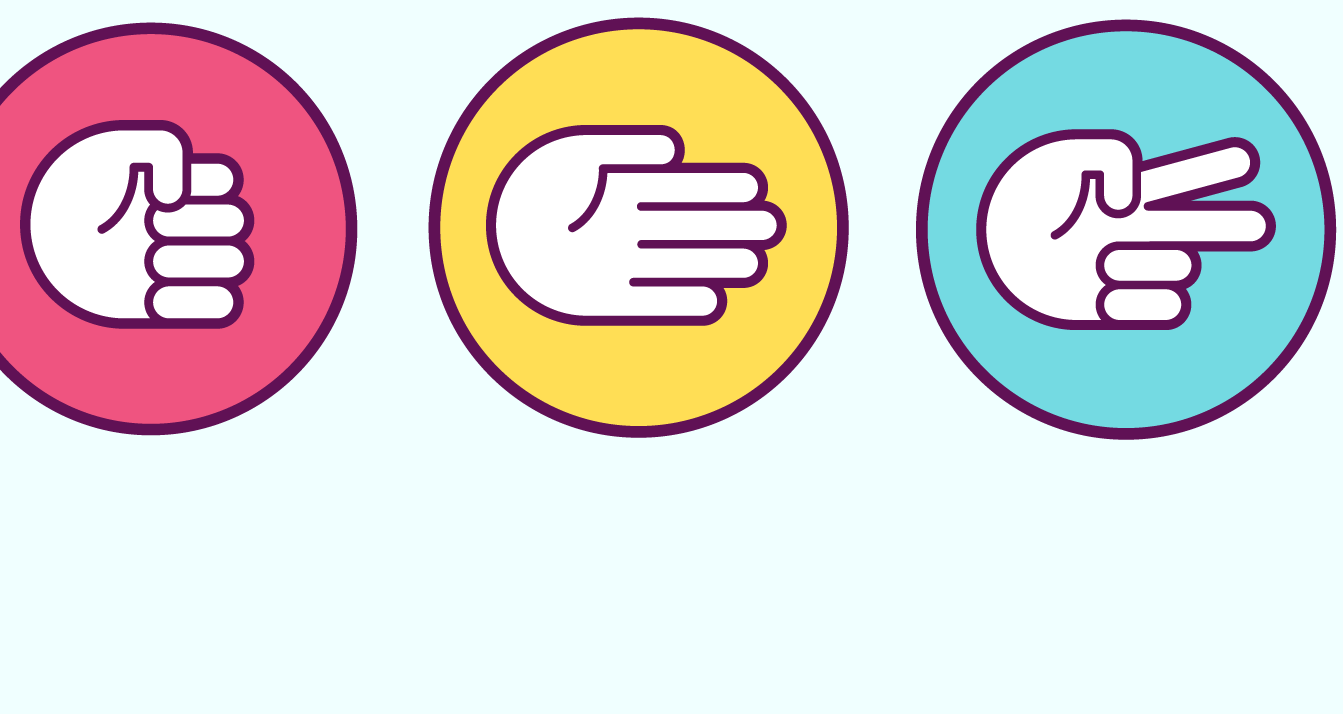
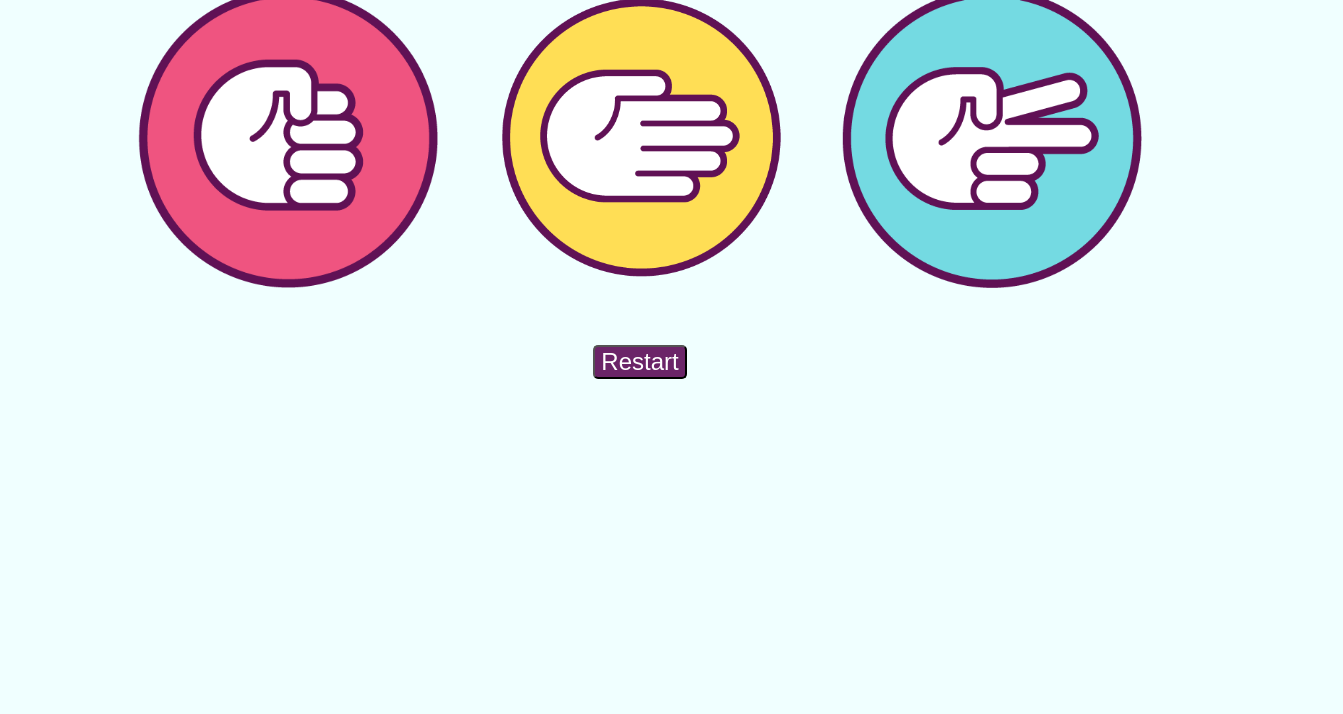
Before and after one commit to Bakeza/Rock-Paper-Scissor-Game, a plain HTML site: page index.html in a window 1280 px wide. Shown: the part 86-800 px from the top of the page, 1343 px wide, since content can reach past the window. Drawn offline with Linux system fonts and the light colour scheme.

Commit message:
Adding reset btn to reset the score Relate #9

```diff
--- a/css/style.css
+++ b/css/style.css
@@ -5,7 +5,7 @@
 .winner {
     color: #000000;
     font-weight: bold;
-    font-size: 3rem;
+    font-size: 2rem;
     text-align: center;
 }
 
@@ -14,8 +14,31 @@
 .finalResult {
     color: #000000;
     font-weight: bold;
-    font-size: 3rem;
+    font-size: 2rem;
     text-align: center;
+}
+
+.reset {
+    margin: 30px;
+    display: flex;
+    flex: space-around;
+    justify-content: center;
+    text-align: center;
+}
+
+.reset button {
+    background-color: rgb(107, 36, 104);
+    border-radius: 5px;
+    color: #ffffff;
+    font-size: 1.5rem;
+    text-align: center;
+    cursor: pointer;
+    transition: 100ms;
+}
+
+.reset button:hover {
+    transform: scale(1.12);
+    font-weight: bold;
 }
 
 .winner {
@@ -34,7 +57,7 @@
     border: none;
     outline: none;
     cursor: pointer;
-    font-size: 2rem;
+    font-size: 1.5rem;
     transition: 100ms;
 }
 
@@ -42,7 +65,12 @@
     transform: scale(1.12);
 }
 
+.card button img {
+    width: 300px;
+}
+
 .result {
+    /* margin: 2rem; */
     margin-top: 1rem;
     display: grid;
     justify-content: center;
--- a/index.html
+++ b/index.html
@@ -5,7 +5,6 @@
     <title>Rock Paper Scissor Game</title>
     <link rel="stylesheet" href="css/style.css">
     <link rel="icon" href="image/gaming.png" type="image/icon type">
-
     <script src="js/script.js " defer></script>
 
 </head>
@@ -32,6 +31,9 @@
         </div>
         <div class="winner"></div>
         <div class="finalResult"></div>
+        <div class="reset">
+            <button id="restart">Restart</button>
+        </div>
 
     </main>
 </body>
--- a/js/script.js
+++ b/js/script.js
@@ -4,6 +4,14 @@ let yourScoreSpan = document.querySelector("[data-your-score]");
 let tieScoreSpan = document.querySelector("[data-tie-score]");
 let winner = document.querySelector(".winner");
 let finalResult = document.querySelector(".finalResult");
+let restart = document.querySelector("#restart");
+restart.addEventListener("click", e => {
+    computerScoreSpan.innerText = 0;
+    yourScoreSpan.innerText = 0;
+    tieScoreSpan.innerText = 0;
+    finalResult.innerText = "";
+    winner.innerText = "";
+})
 let SELECTIONS = [{
         name: "rock",
         beats: "scissor",
```
